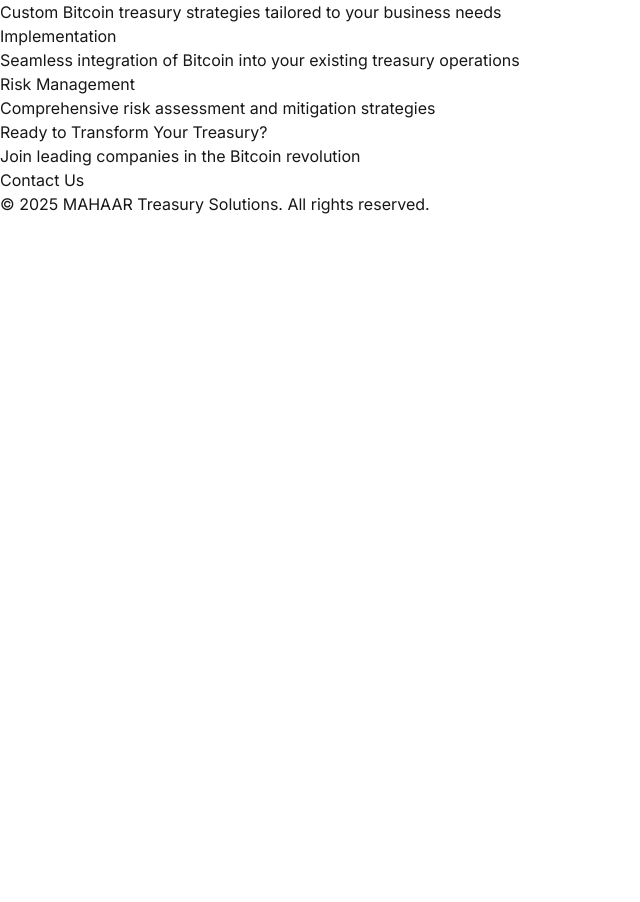
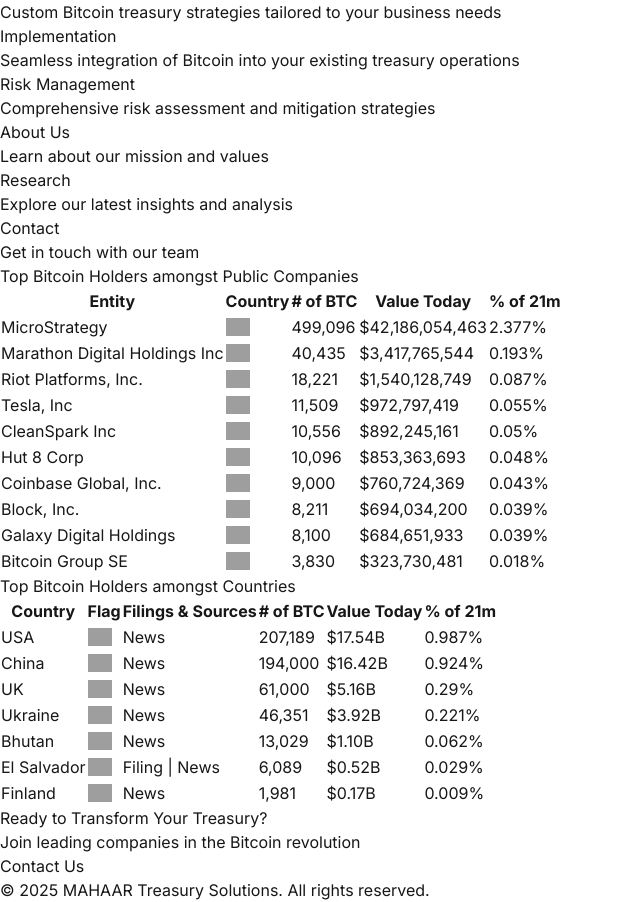
Before and after one commit to ybidon/mahaar, a Next.js app: page / in a window 1280 px wide. Shown: the part 324-1226 px from the top of the page, without its empty margins (0-640 px from the left). Before the commit the page ends 800 px from the top, so only its background shows below. Built offline with nearby package versions, Linux system fonts and the light colour scheme; grey boxes are pictures that could not be loaded.

Commit message:
Add Bitcoin holders tables and update styling

```diff
--- a/next.config.js
+++ b/next.config.js
@@ -2,6 +2,9 @@
 const nextConfig = {
   reactStrictMode: true,
   swcMinify: true,
+  images: {
+    domains: ['flagcdn.com'],
+  },
 };
 
 module.exports = nextConfig;
--- a/src/app/page.tsx
+++ b/src/app/page.tsx
@@ -1,9 +1,11 @@
 import Link from "next/link";
 import Image from "next/image";
+import BitcoinHoldersTable from '@/components/BitcoinHoldersTable';
+import CountriesTable from '@/components/CountriesTable';
 
 export default function Home() {
   return (
-    <div>
+    <div className="bg-gray-100">
       {/* Hero Section */}
       <section className="bg-gradient-to-r from-[#0f1240] to-[#1a1f5c] text-white py-20">
         <div className="max-w-7xl mx-auto px-4">
@@ -51,20 +53,51 @@
         </div>
       </section>
 
+      <div className="grid grid-cols-1 md:grid-cols-3 gap-6 mb-12 px-4">
+        <Link href="/about" className="group">
+          <div className="bg-white p-6 rounded-lg shadow-md hover:shadow-lg transition-shadow">
+            <h2 className="text-xl font-semibold mb-2">About Us</h2>
+            <p className="text-gray-600">Learn about our mission and values</p>
+          </div>
+        </Link>
+        <Link href="/research" className="group">
+          <div className="bg-white p-6 rounded-lg shadow-md hover:shadow-lg transition-shadow">
+            <h2 className="text-xl font-semibold mb-2">Research</h2>
+            <p className="text-gray-600">Explore our latest insights and analysis</p>
+          </div>
+        </Link>
+        <Link href="/contact" className="group">
+          <div className="bg-white p-6 rounded-lg shadow-md hover:shadow-lg transition-shadow">
+            <h2 className="text-xl font-semibold mb-2">Contact</h2>
+            <p className="text-gray-600">Get in touch with our team</p>
+          </div>
+        </Link>
+      </div>
+
+      <div className="mb-8 px-4">
+        <h2 className="text-2xl font-bold text-gray-900">Top Bitcoin Holders amongst Public Companies</h2>
+      </div>
+      <BitcoinHoldersTable />
+
+      <div className="mt-16 mb-8 px-4">
+        <h2 className="text-2xl font-bold text-gray-900">Top Bitcoin Holders amongst Countries</h2>
+      </div>
+      <CountriesTable />
+
       {/* CTA Section */}
-      <section className="bg-gray-50 py-20">
-        <div className="max-w-7xl mx-auto px-4 text-center">
-          <h2 className="text-3xl font-bold mb-6">Ready to Transform Your Treasury?</h2>
-          <p className="text-xl text-gray-600 mb-8">
+      <section className="bg-gradient-to-r from-blue-600 to-blue-800 rounded-2xl p-8 text-center mx-4 my-16">
+        <h2 className="text-3xl font-bold text-white mb-4">
+          Ready to Transform Your Treasury?
+        </h2>
+        <p className="text-xl text-blue-100 mb-8">
           Join leading companies in the Bitcoin revolution
         </p>
         <Link
           href="/contact"
-            className="bg-[#0f1240] text-white px-8 py-3 rounded-lg font-semibold hover:bg-[#1a1f5c] transition-colors"
+          className="inline-block bg-white text-blue-600 px-8 py-3 rounded-lg font-semibold hover:bg-blue-50 transition-colors"
         >
           Contact Us
         </Link>
-        </div>
       </section>
     </div>
   );
--- /dev/null
+++ b/src/components/BitcoinHoldersTable.tsx
@@ -0,0 +1,121 @@
+import Image from 'next/image';
+
+interface BitcoinHolder {
+  entity: string;
+  country: string;
+  btc: number;
+  value: string;
+  percentage: string;
+}
+
+const holders: BitcoinHolder[] = [
+  {
+    entity: 'MicroStrategy',
+    country: 'US',
+    btc: 499096,
+    value: '$42,186,054,463',
+    percentage: '2.377%'
+  },
+  {
+    entity: 'Marathon Digital Holdings Inc',
+    country: 'US',
+    btc: 40435,
+    value: '$3,417,765,544',
+    percentage: '0.193%'
+  },
+  {
+    entity: 'Riot Platforms, Inc.',
+    country: 'US',
+    btc: 18221,
+    value: '$1,540,128,749',
+    percentage: '0.087%'
+  },
+  {
+    entity: 'Tesla, Inc',
+    country: 'US',
+    btc: 11509,
+    value: '$972,797,419',
+    percentage: '0.055%'
+  },
+  {
+    entity: 'CleanSpark Inc',
+    country: 'US',
+    btc: 10556,
+    value: '$892,245,161',
+    percentage: '0.05%'
+  },
+  {
+    entity: 'Hut 8 Corp',
+    country: 'CA',
+    btc: 10096,
+    value: '$853,363,693',
+    percentage: '0.048%'
+  },
+  {
+    entity: 'Coinbase Global, Inc.',
+    country: 'US',
+    btc: 9000,
+    value: '$760,724,369',
+    percentage: '0.043%'
+  },
+  {
+    entity: 'Block, Inc.',
+    country: 'US',
+    btc: 8211,
+    value: '$694,034,200',
+    percentage: '0.039%'
+  },
+  {
+    entity: 'Galaxy Digital Holdings',
+    country: 'CA',
+    btc: 8100,
+    value: '$684,651,933',
+    percentage: '0.039%'
+  },
+  {
+    entity: 'Bitcoin Group SE',
+    country: 'DE',
+    btc: 3830,
+    value: '$323,730,481',
+    percentage: '0.018%'
+  }
+];
+
+export default function BitcoinHoldersTable() {
+  return (
+    <div className="max-w-3xl mx-auto">
+      <div className="bg-white rounded-lg shadow-md border border-gray-200 overflow-hidden">
+        <table className="min-w-full divide-y divide-gray-200">
+          <thead className="bg-gray-50">
+            <tr>
+              <th className="px-4 py-2 text-left text-xs font-medium text-gray-500 uppercase tracking-wider">Entity</th>
+              <th className="px-4 py-2 text-left text-xs font-medium text-gray-500 uppercase tracking-wider">Country</th>
+              <th className="px-4 py-2 text-left text-xs font-medium text-gray-500 uppercase tracking-wider"># of BTC</th>
+              <th className="px-4 py-2 text-left text-xs font-medium text-gray-500 uppercase tracking-wider">Value Today</th>
+              <th className="px-4 py-2 text-left text-xs font-medium text-gray-500 uppercase tracking-wider">% of 21m</th>
+            </tr>
+          </thead>
+          <tbody className="divide-y divide-gray-200">
+            {holders.map((holder, index) => (
+              <tr key={index} className="hover:bg-gray-50">
+                <td className="px-4 py-2 whitespace-nowrap text-sm font-medium text-gray-900">{holder.entity}</td>
+                <td className="px-4 py-2 whitespace-nowrap">
+                  <Image
+                    src={`https://flagcdn.com/24x18/${holder.country.toLowerCase()}.png`}
+                    alt={`${holder.country} flag`}
+                    width={24}
+                    height={18}
+                    className="rounded-sm"
+                  />
+                </td>
+                <td className="px-4 py-2 whitespace-nowrap text-sm text-gray-500">{holder.btc.toLocaleString()}</td>
+                <td className="px-4 py-2 whitespace-nowrap text-sm text-gray-500">{holder.value}</td>
+                <td className="px-4 py-2 whitespace-nowrap text-sm text-gray-500">{holder.percentage}</td>
+              </tr>
+            ))}
+          </tbody>
+        </table>
+      </div>
+    </div>
+  );
+}
--- /dev/null
+++ b/src/components/CountriesTable.tsx
@@ -0,0 +1,108 @@
+import Image from 'next/image';
+
+interface CountryBitcoinHolder {
+  country: string;
+  flag: string;
+  sources: string;
+  BTC: number;
+  value: number;
+  percentage: number;
+}
+
+const countries: CountryBitcoinHolder[] = [
+  {
+    country: 'USA',
+    flag: 'us',
+    sources: 'News',
+    BTC: 207189,
+    value: 17540687040,
+    percentage: 0.987
+  },
+  {
+    country: 'China',
+    flag: 'cn',
+    sources: 'News',
+    BTC: 194000,
+    value: 16424102080,
+    percentage: 0.924
+  },
+  {
+    country: 'UK',
+    flag: 'gb',
+    sources: 'News',
+    BTC: 61000,
+    value: 5164279520,
+    percentage: 0.29
+  },
+  {
+    country: 'Ukraine',
+    flag: 'ua',
+    sources: 'News',
+    BTC: 46351,
+    value: 3924090492,
+    percentage: 0.221
+  },
+  {
+    country: 'Bhutan',
+    flag: 'bt',
+    sources: 'News',
+    BTC: 13029,
+    value: 1103039309,
+    percentage: 0.062
+  },
+  {
+    country: 'El Salvador',
+    flag: 'sv',
+    sources: 'Filing | News',
+    BTC: 6089,
+    value: 515496688,
+    percentage: 0.029
+  },
+  {
+    country: 'Finland',
+    flag: 'fi',
+    sources: 'News',
+    BTC: 1981,
+    value: 167712093,
+    percentage: 0.009
+  }
+];
+
+export default function CountriesTable() {
+  return (
+    <div className="max-w-3xl mx-auto bg-white rounded-lg shadow-md border border-gray-200 overflow-hidden">
+      <table className="min-w-full divide-y divide-gray-200">
+        <thead className="bg-gray-50">
+          <tr>
+            <th className="px-4 py-2 text-left text-xs font-medium text-gray-500 uppercase tracking-wider">Country</th>
+            <th className="px-4 py-2 text-left text-xs font-medium text-gray-500 uppercase tracking-wider">Flag</th>
+            <th className="px-4 py-2 text-left text-xs font-medium text-gray-500 uppercase tracking-wider">Filings & Sources</th>
+            <th className="px-4 py-2 text-right text-xs font-medium text-gray-500 uppercase tracking-wider"># of BTC</th>
+            <th className="px-4 py-2 text-right text-xs font-medium text-gray-500 uppercase tracking-wider">Value Today</th>
+            <th className="px-4 py-2 text-right text-xs font-medium text-gray-500 uppercase tracking-wider">% of 21m</th>
+          </tr>
+        </thead>
+        <tbody className="bg-white divide-y divide-gray-200">
+          {countries.map((country, index) => (
+            <tr key={index} className="hover:bg-gray-50">
+              <td className="px-4 py-2 whitespace-nowrap text-sm font-medium text-gray-900">{country.country}</td>
+              <td className="px-4 py-2 whitespace-nowrap">
+                <Image
+                  src={`https://flagcdn.com/24x18/${country.flag}.png`}
+                  alt={`${country.country} flag`}
+                  width={24}
+                  height={18}
+                  className="rounded-sm"
+                />
+              </td>
+              <td className="px-4 py-2 whitespace-nowrap text-sm text-gray-500">{country.sources}</td>
+              <td className="px-4 py-2 whitespace-nowrap text-sm text-gray-900 text-right">{country.BTC.toLocaleString()}</td>
+              <td className="px-4 py-2 whitespace-nowrap text-sm text-gray-900 text-right">${(country.value / 1000000000).toFixed(2)}B</td>
+              <td className="px-4 py-2 whitespace-nowrap text-sm text-gray-900 text-right">{country.percentage}%</td>
+            </tr>
+          ))}
+        </tbody>
+      </table>
+    </div>
+  );
+}
```
Lines whose indentation alone changed are shown as unchanged.
